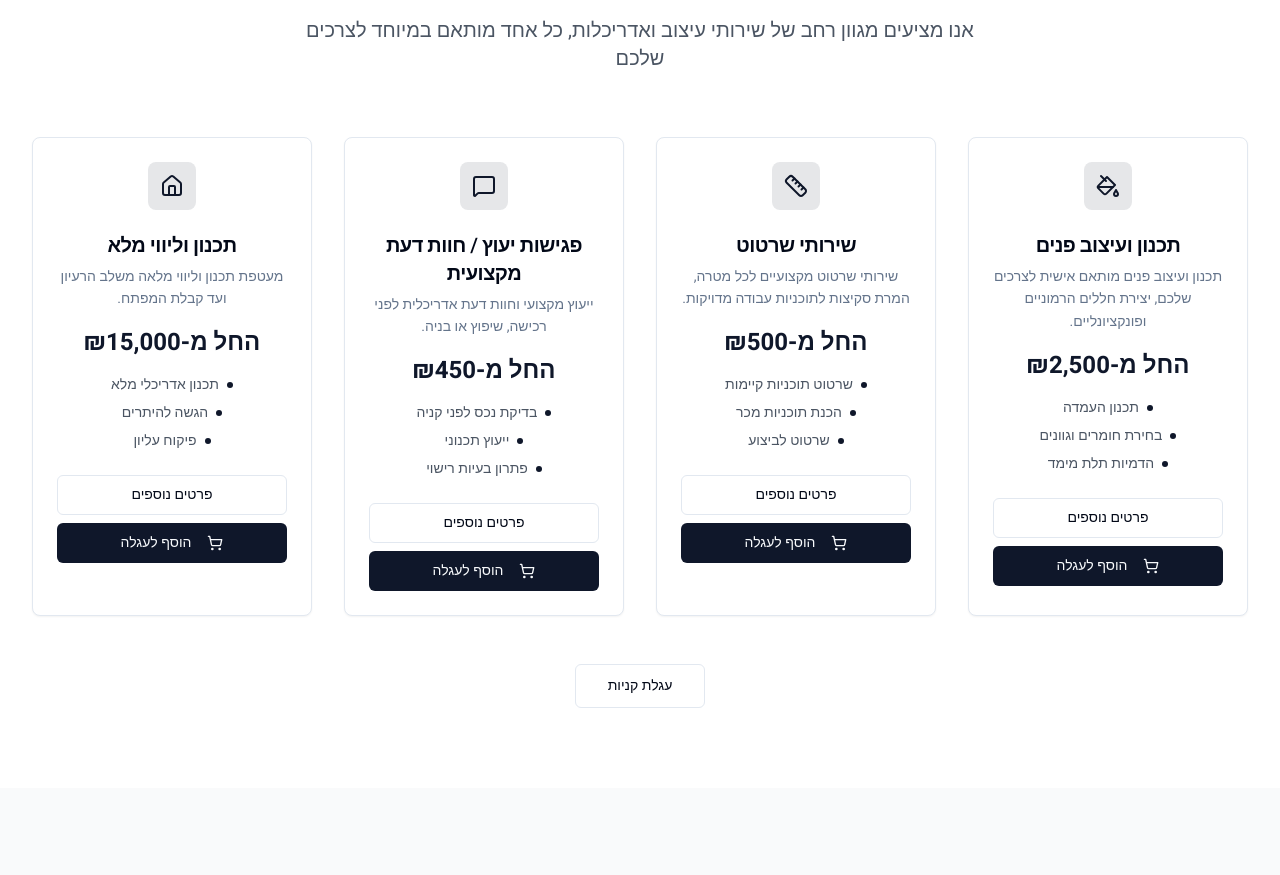
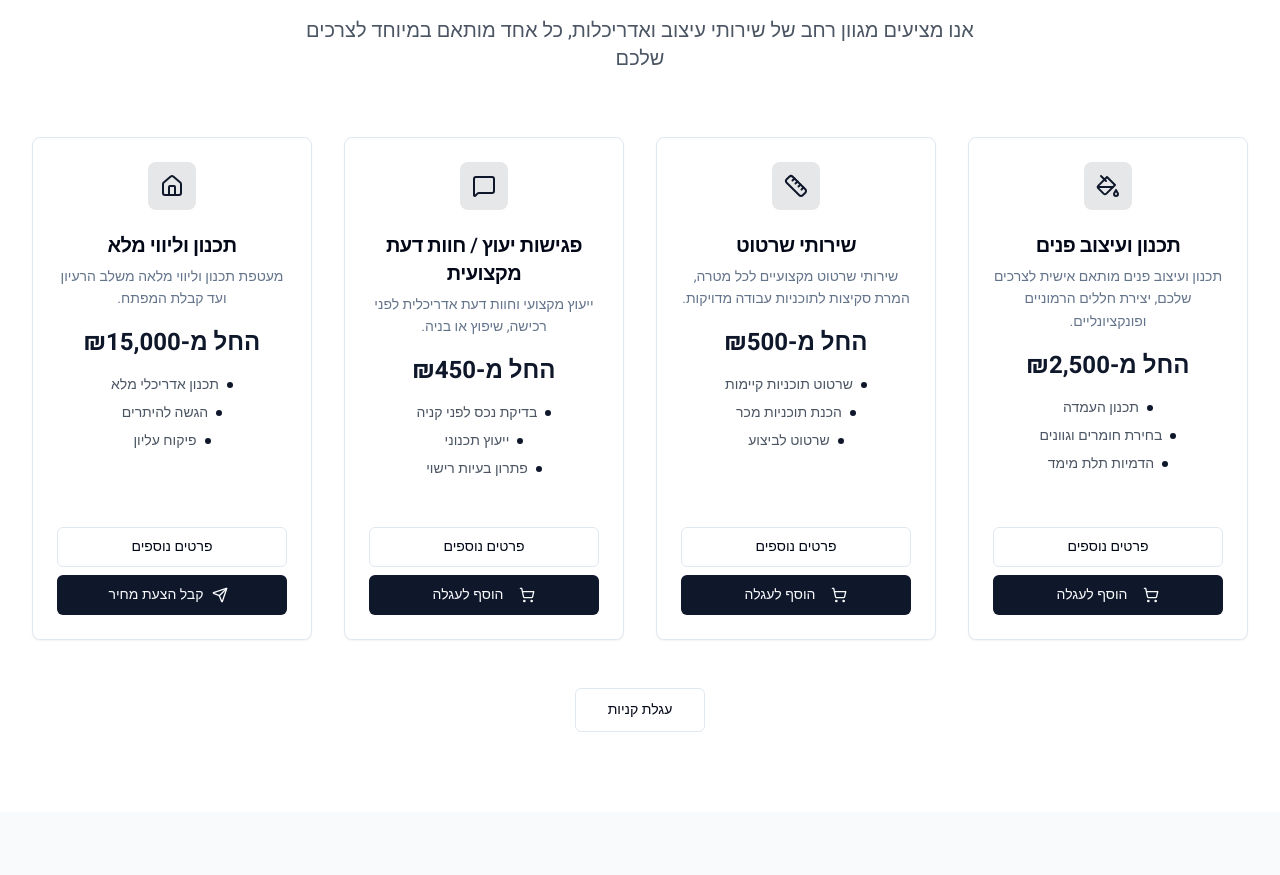
Before and after one commit to ZivGadri/tochnit-beclick, a Next.js app: page / in a window 1280 px wide. Shown: the part 1260-2135 px from the top of the page. Built offline with nearby package versions, Linux system fonts and the light colour scheme; no server answers; what react-google-recaptcha-v3 would draw is missing.

Commit message:
feat: Add custom quote request functionality and enhance service card layout

```diff
--- a/src/components/sections/services.tsx
+++ b/src/components/sections/services.tsx
@@ -2,10 +2,11 @@
 
 import Link from "next/link";
 import { Button } from "@/components/ui/button";
-import { Card, CardContent, CardDescription, CardHeader, CardTitle } from "@/components/ui/card";
-import { Home, PaintBucket, Ruler, MessageSquare, ShoppingCart } from "lucide-react";
+import { Card, CardContent, CardDescription, CardFooter, CardHeader, CardTitle } from "@/components/ui/card";
+import { Home, PaintBucket, Ruler, MessageSquare, ShoppingCart, Send } from "lucide-react";
 import { useCart } from "@/hooks/use-cart";
 import { useState } from "react";
+import { useRouter } from "next/navigation";
 
 export const services = [
   {
@@ -124,6 +125,7 @@ export const services = [
     price: "החל מ-₪15,000",
     numericPrice: 15000,
     category: "תכנון",
+    requiresCustomQuote: true,
     features: ["תכנון אדריכלי מלא", "הגשה להיתרים", "פיקוח עליון"],
     extendedDescription: [
       "רוצים ליווי מקצועי צמוד לאורך כל הדרך?",
@@ -148,6 +150,7 @@ export const services = [
 export function Services() {
   const { addItem } = useCart();
   const [addingStates, setAddingStates] = useState<{ [key: string]: boolean }>({});
+  const router = useRouter();
 
   const handleAddToCart = (service: typeof services[0]) => {
     setAddingStates(prev => ({ ...prev, [service.id]: true }));
@@ -164,6 +167,10 @@ export function Services() {
     setTimeout(() => {
       setAddingStates(prev => ({ ...prev, [service.id]: false }));
     }, 500);
+  };
+
+  const handleRequestQuote = (service: typeof services[0]) => {
+    router.push(`/quote?service=${service.id}`);
   };
 
   return (
@@ -185,7 +192,7 @@ export function Services() {
             const Icon = service.icon;
             const isAdding = addingStates[service.id] || false;
             return (
-              <Card key={service.id} className="hover:shadow-lg transition-shadow duration-300">
+              <Card key={service.id} className="hover:shadow-lg transition-shadow duration-300 flex flex-col">
                 <CardHeader className="text-center pb-4">
                   <div className="mx-auto w-12 h-12 bg-primary/10 rounded-lg flex items-center justify-center mb-4">
                     <Icon className="h-6 w-6 text-primary" />
@@ -195,7 +202,7 @@ export function Services() {
                     {service.description}
                   </CardDescription>
                 </CardHeader>
-                <CardContent className="text-center">
+                <CardContent className="text-center flex-1">
                   <div className="mb-4">
                     <span className="text-2xl font-bold text-primary">{service.price}</span>
                   </div>
@@ -207,12 +214,22 @@ export function Services() {
                       </li>
                     ))}
                   </ul>
-                  <div className="space-y-2">
-                    <Button asChild className="w-full" variant="outline">
-                      <Link href={`/services/${service.id}`}>
-                        פרטים נוספים
-                      </Link>
+                </CardContent>
+                <CardFooter className="flex flex-col space-y-2 pt-0 mt-auto">
+                  <Button asChild className="w-full" variant="outline">
+                    <Link href={`/services/${service.id}`}>
+                      פרטים נוספים
+                    </Link>
+                  </Button>
+                  {service.requiresCustomQuote ? (
+                    <Button
+                      onClick={() => handleRequestQuote(service)}
+                      className="w-full"
+                    >
+                      <Send className="ms-2 h-4 w-4" />
+                      קבל הצעת מחיר
                     </Button>
+                  ) : (
                     <Button
                       onClick={() => handleAddToCart(service)}
                       disabled={isAdding}
@@ -227,8 +244,8 @@ export function Services() {
                         </>
                       )}
                     </Button>
-                  </div>
-                </CardContent>
+                  )}
+                </CardFooter>
               </Card>
             );
           })}
```
